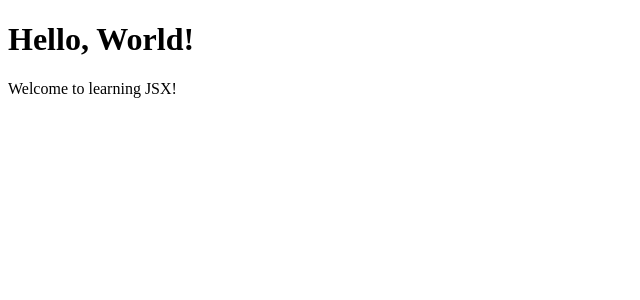
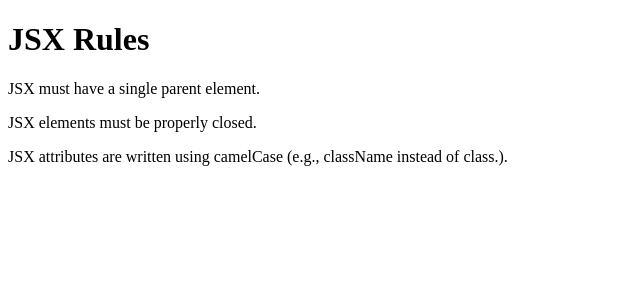
Before and after one commit to AfiyaZannuba/React-Learning, a React (Vite) app: page / in a window 1280 px wide. Shown: the top 300 px of the page, without its empty margins (0-640 px from the left). Built offline with nearby package versions, Linux system fonts and the light colour scheme.

Commit message:
JSX rules

```diff
--- a/src/App.jsx
+++ b/src/App.jsx
@@ -1,11 +1,9 @@
-import WelcomeMessage from "./components/WelcomeMessage";
-
-
+import JSXRules from "./components/JSXRules";
 
 const App = () => {
-  return(
+  return (
     <div>
-      <WelcomeMessage />
+      <JSXRules />
     </div>
   )
 }
--- /dev/null
+++ b/src/components/JSXRules.jsx
@@ -0,0 +1,12 @@
+const JSXRules = () => {
+    return (
+        <div>
+            <h1>JSX Rules</h1>
+            <p>JSX must have a single parent element.</p>
+            <p>JSX elements must be properly closed.</p>
+            <p>JSX attributes are written using camelCase (e.g., className instead of class.).</p>
+        </div>
+    )
+}
+
+export default JSXRules;
```
